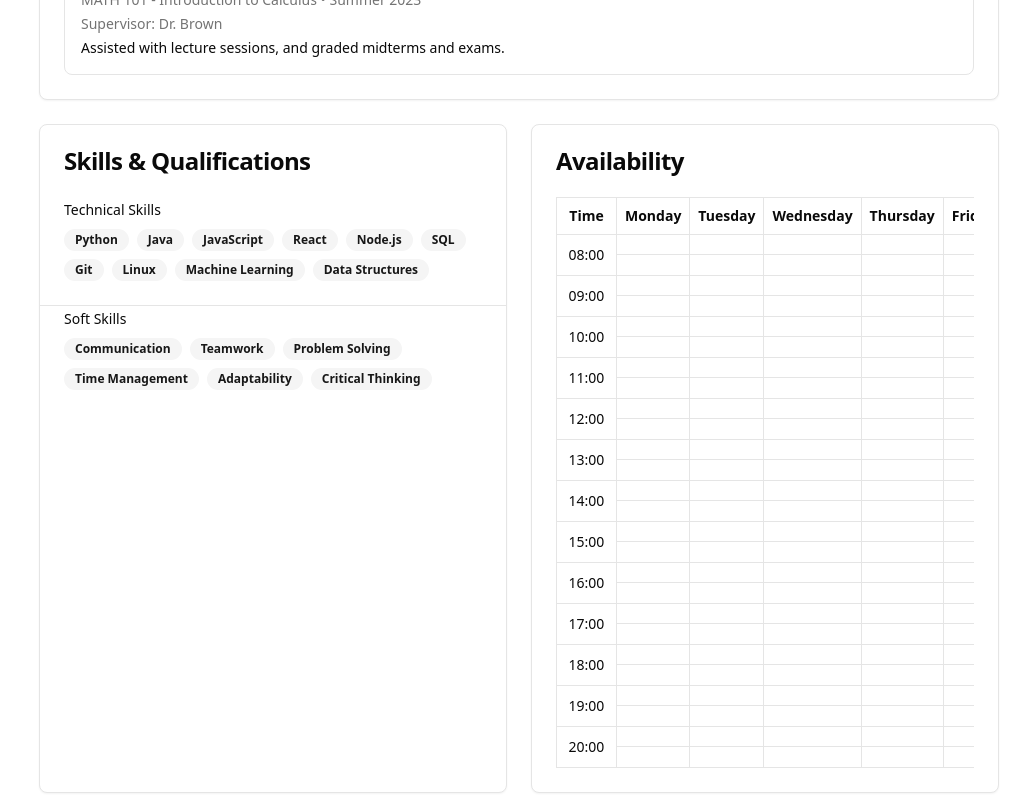
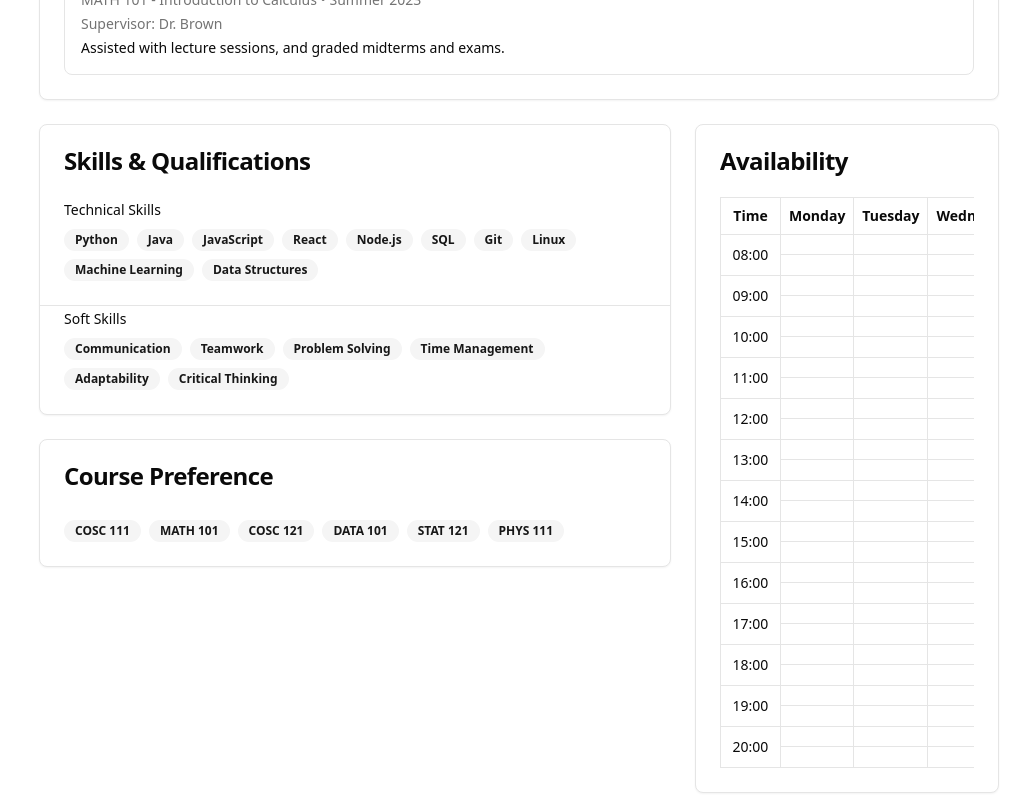
Before and after one commit to Varun2711/UBC_Capstone_TA_Management_Platform, a React (Vite) app in the folder app/frontend/ta-management/: page /profile in a window 1280 px wide. Shown: the part 960-1760 px from the top of the page, without its empty margins (257-1280 px from the left). Built offline with nearby package versions, Linux system fonts and the light colour scheme; no server answers.

Commit message:
rearranged layout of skills, course preferences, and availability calendar

```diff
--- a/app/frontend/ta-management/src/pages/ProfilePage.jsx
+++ b/app/frontend/ta-management/src/pages/ProfilePage.jsx
@@ -297,7 +297,9 @@ export default function ProfilePage() {
               </CardContent>
             </Card>
 
-            <div className="grid gap-6 lg:grid-cols-2">
+            <div className="grid gap-6 lg:grid-cols-3">
+
+              <div className="space-y-6 col-span-2">
                 {/* Skills */}
                 <Card>
                   <CardHeader>
@@ -334,17 +336,6 @@ export default function ProfilePage() {
                   </CardContent>
                 </Card>
 
-              {/* Availability Calendar */}
-              <Card>
-                <CardHeader>
-                  <CardTitle>Availability</CardTitle>
-                </CardHeader>
-                <CardContent>
-                  <WeeklyAvailabilityCalendar />
-                </CardContent>
-              </Card>
-            </div>
-
                 {/* Course Preference */}
                 <Card>
                   <CardHeader>
@@ -362,6 +353,20 @@ export default function ProfilePage() {
                   </div>
                   </CardContent>
                 </Card>
+              </div>
+
+              <div>
+                {/* Availability Calendar */}
+                <Card>
+                  <CardHeader>
+                    <CardTitle>Availability</CardTitle>
+                  </CardHeader>
+                  <CardContent>
+                    <WeeklyAvailabilityCalendar />
+                  </CardContent>
+                </Card>
+              </div>
+            </div>
           </main>
         </div>
       </div>
```
Lines whose indentation alone changed are shown as unchanged.
